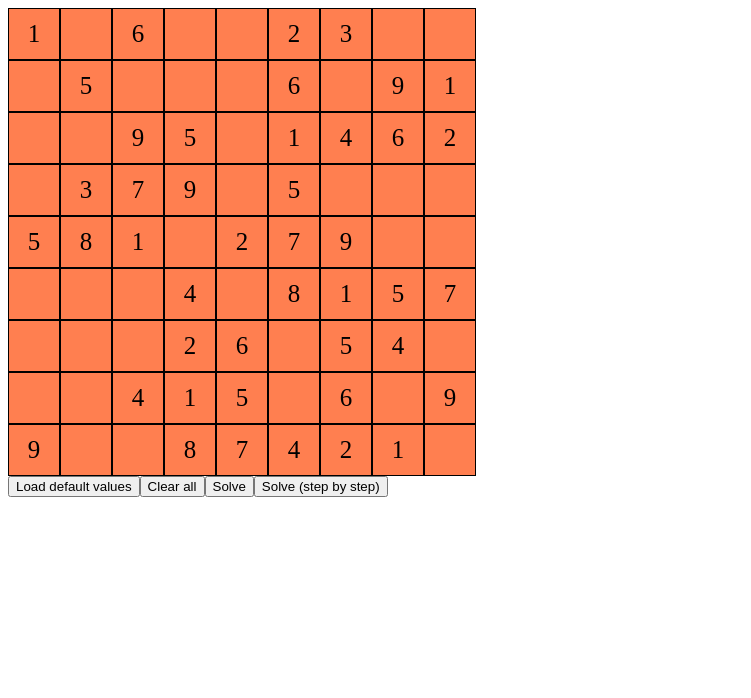
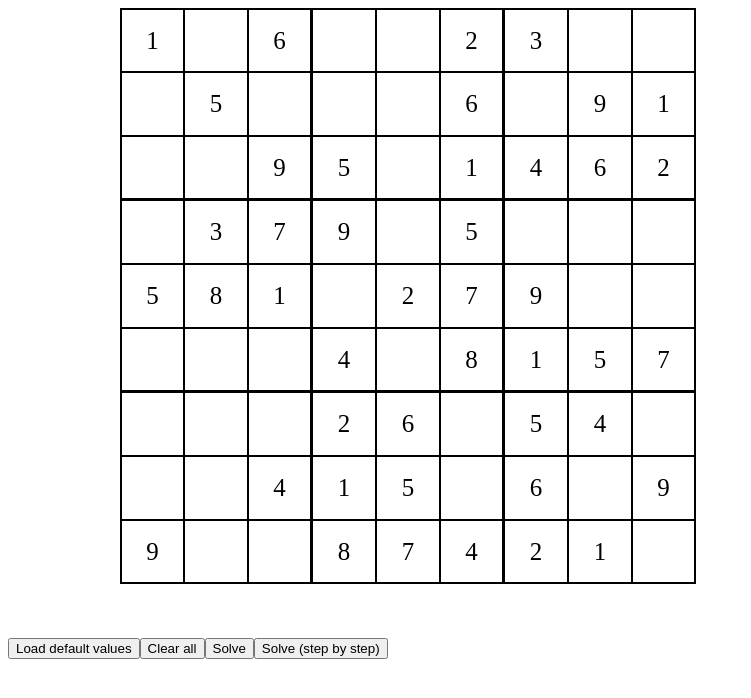
Before and after one commit to yohanlb/Sudoku-Generator, a React (Create React App) app: page / in a window 1280 px wide. Shown: the top 698 px of the page, without its empty margins (0-751 px from the left). Built offline with nearby package versions, Linux system fonts and the light colour scheme.

Commit message:
Worked on CSS and grid display

```diff
--- a/src/App.css
+++ b/src/App.css
@@ -1,80 +1,103 @@
 @keyframes solve {
-    0% {transform: scale(1.5); z-index: 10;}
-    100% { transform: scale(1); z-index: 1;}
-  }
+    0% {
+        transform: scale(0.3);
+        z-index: 0;
+        background-color: inherit;
+    }
+    50% {
+        transform: scale(1.2);
+        z-index: 2;
+    }
+    100% {
+        transform: scale(1);
+        z-index: 1;
+        background-color: lightgreen;
+    }
+}
 
-
-.App{
+.App {
     height: 100vh;
     width: 100vh;
     margin: 0;
+}
 
+.cell-inner:nth-child(n):nth-child(-n + 9) {
+    border-top-width: 2px;
+}
+.cell-inner:nth-child(n + 73):nth-child(-n + 81) {
+    border-bottom-width: 2px;
+}
+.cell-inner:nth-child(3n) {
+    border-right-width: 2px;
+}
+.cell-inner:nth-child(9n + 1) {
+    border-left-width: 2px;
+}
+.cell-inner:nth-child(n + 19):nth-child(-n + 27) {
+    border-bottom-width: 2px;
+}
+.cell-inner:nth-child(n + 46):nth-child(-n + 54) {
+    border-bottom-width: 2px;
+}
+
+.grid {
+    display: grid;
+    grid-template-columns: repeat(9, 5vw);
+    grid-template-rows: repeat(9, 5vw);
+    justify-content: center;
+    align-content: center;
+    grid-gap: 0rem;
+}
+
+.cell-inner {
+    margin: 0;
+    padding: 0;
+
+    border: 1px solid black;
+
+    display: flex;
+    align-items: center;
+    justify-content: center;
+    /* background-color: coral; */
+
+    cursor: pointer;
 
 }
 
+.clicked {
+    /* background-color: rgb(255, 90, 30); */
 
-.grid{
-    display: inline;
-}
-.row{
-    /* margin: auto; */
-    width: max-content;
-
+    /* transform: scale(1.2); */
+    z-index: 10;
+    /* background-color: cornflowerblue; */
 }
 
-
-.cell{
-    position: relative;
-
-    width: 50px;
-    height: 50px;
-    background-color: coral;
-    border: 1px solid #000;
-    text-align: center;
-    vertical-align: middle;
-    display: table-cell;
-    cursor: pointer;
-    z-index: 1;
-    transform: scale(1);
-    transition: all 0.05s ease-out;
-}
-
-.clicked{
-    background-color: rgb(255, 90, 30);
-
-    transform: scale(1.2);
-    z-index: 10;
-    /* background-color: cornflowerblue; */
-
-}
-
-
-.cell-number{
+.cell-number {
     font-size: 1.2em;
     font-weight: 500;
 
     transform: scale(1);
-    transition: all 0.2s ease-out;
-
+    /* transition: all 0.2s ease-out; */
 }
 
-
-.isGiven{
+.isGiven {
     font-size: 1.3em;
     font-weight: bolder;
     cursor: text;
 }
+
 .isSolved {
-    animation: 0.1s linear 0s solve;
-    background-color: lightgreen;
+    animation: 0.4s linear 0s solve;
+    animation-fill-mode: forwards;
+    animation-timing-function: ease-out;
+    color: #666;
 }
 
-
-.notGiven{
+.notGiven {
     font-size: 1.3em;
     color: #777;
 }
 
-.highlighted{
-    background-color: rgb(155, 41, 0);
+.highlighted {
+    /* background-color: rgb(155, 41, 0); */
 }
--- a/src/App.js
+++ b/src/App.js
@@ -188,15 +188,24 @@ function App() {
 
       <div className="grid" onMouseLeave={handleMouseLeaveGrid}>
         {
-          cells.map((row, rowId) => {
-            return (
-              <div className="row" key={rowId * 100}>
-                {row.map((cell, cellId) => <CellDisplay key={cell.key} cell={cell} handleClickOnCell={handleClickOnCell} handleMouseOver={handleMouseOver} />)}
-              </div>
+          cells.map(row =>
+            row.map((cell, cellId) =>{
+              return(
+              <CellDisplay
+              key={cell.key}
+              cell={cell}
+              handleClickOnCell={handleClickOnCell}
+              handleMouseOver={handleMouseOver}
+            />
+
             )
-          })
+            } )
+          )
         }
       </div>
+      <br />
+      <br />
+      <br />
       <button onClick={() => { setCells(LoadGridValues(cells, GridValues.arrayA)) }}>Load default values</button>
       <button onClick={() => { setCells(ClearGridValues(cells)) }}>Clear all</button>
       <button onClick={() => { SolveBacktracking(false) }}>Solve</button>
--- a/src/components/CellDisplay.jsx
+++ b/src/components/CellDisplay.jsx
@@ -10,8 +10,9 @@ function Cell({ cell, handleClickOnCell,handleMouseOver }) {
 
   const displayCellValue = () => {
     if (cell.isGiven){
-      const cellClass = "cell isGiven " + (cell.highlighted ? " highlighted" : "");
+      const cellClass = "cell-inner isGiven " + (cell.highlighted ? " highlighted" : "");
       return (
+
         <div
         className={cellClass}
         onMouseOver={() => {handleMouseOver(cell)}}
@@ -22,8 +23,9 @@ function Cell({ cell, handleClickOnCell,handleMouseOver }) {
     }
 
     else if(cell.actualValue > 0){
-      const cellClass = "cell isSolved " + (cell.highlighted ? " highlighted" : "");
+      const cellClass = "cell-inner isSolved " + (cell.highlighted ? " highlighted" : "");
       return (
+
         <div
           className={cellClass}
           onMouseOver={() => {handleMouseOver(cell)}}
@@ -34,8 +36,9 @@ function Cell({ cell, handleClickOnCell,handleMouseOver }) {
     }
 
     else {
-      const cellClass = "cell notGiven " + (clickedOn ? " clicked" : "") + (cell.highlighted ? " highlighted" : "");
+      const cellClass = "cell-inner notGiven " + (clickedOn ? " clicked" : "") + (cell.highlighted ? " highlighted" : "");
       return (
+
         <div
           className={cellClass}
           onMouseOver={() => {handleMouseOver(cell)}}
```
